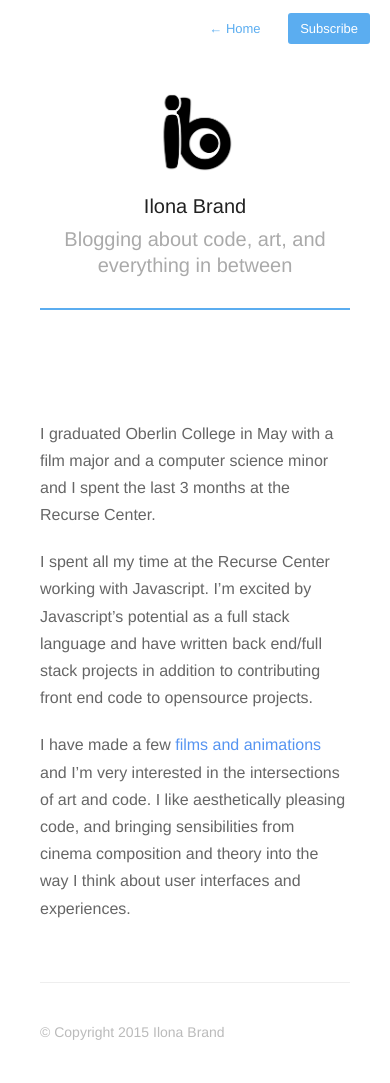
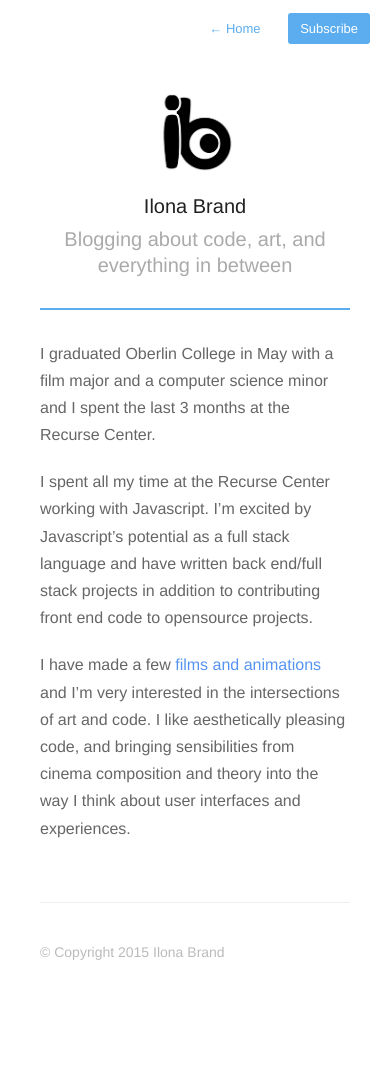
Before and after one commit to ibrand/ibrand.github.io, a Jekyll site: the page built from about.md, in a window 390 px wide. Built offline with Jekyll 4.4.1, drawn with Linux system fonts in a browser that asks for light colours; nearby versions of some CDN libraries; Markdown is read by kramdown in place of the engine named in the settings; after the commit the page ends 1003 px from its top, so only the background shows below that.

Commit message:
About section is spaced closer to the header in mobile to allow for easier readability

```diff
--- a/assets/css/style.css
+++ b/assets/css/style.css
@@ -628,6 +628,7 @@ h2.month {
 /* Media Queries */
 @media screen and (max-width: 540px) {
 	#wrapper { padding:20px 20px 20px 20px;}
+	#wrapper.about { padding-top: 0px; margin-top:-30px;}
 	#header { margin-bottom: 60px; border-bottom: 1px solid #eee; }
 	.post { margin: 40px 0; }
 	#footer { margin-top: 60px; }
```
